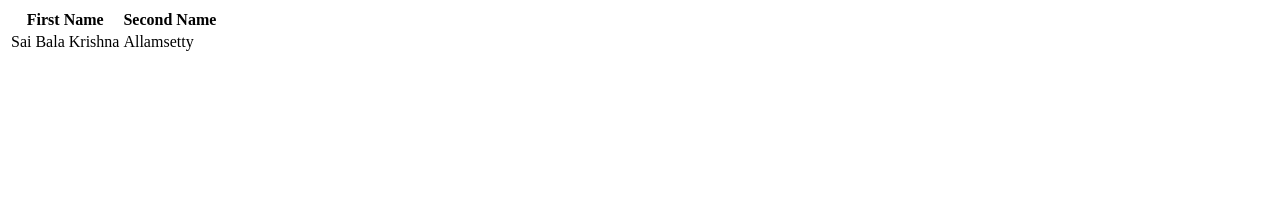
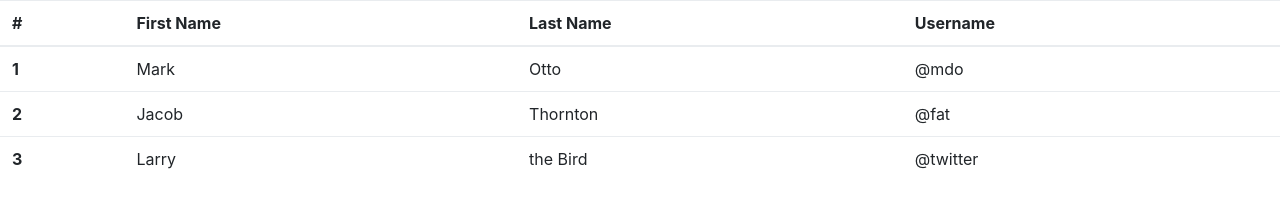
Before and after one commit to sbk888sbk/test, a plain HTML site: page index.html in a window 1280 px wide. Drawn offline with nearby package versions, Linux system fonts and the light colour scheme.

Commit message:
Update index.html

```diff
--- a/index.html
+++ b/index.html
@@ -1,15 +1,35 @@
 <html>
-  <head></head>
+  <head><link rel="stylesheet" href="https://maxcdn.bootstrapcdn.com/bootstrap/4.0.0-beta/css/bootstrap.min.css"></head>
    <body>
       <table class="table">
+        <thead>
           <tr>
+            <th>#</th>
             <th>First Name</th>
-          <th>Second Name</th>
+            <th>Last Name</th>
+            <th>Username</th>
+          </tr>
+        </thead>
+        <tbody>
+          <tr>
+            <th scope="row">1</th>
+            <td>Mark</td>
+            <td>Otto</td>
+            <td>@mdo</td>
           </tr>
           <tr>
-          <td>Sai Bala Krishna</td>
-          <td>Allamsetty</td>
+            <th scope="row">2</th>
+            <td>Jacob</td>
+            <td>Thornton</td>
+            <td>@fat</td>
           </tr>
+          <tr>
+            <th scope="row">3</th>
+            <td>Larry</td>
+            <td>the Bird</td>
+            <td>@twitter</td>
+          </tr>
+        </tbody>
       </table>
   </body>
 </html>
```
Lines whose indentation alone changed are shown as unchanged.
